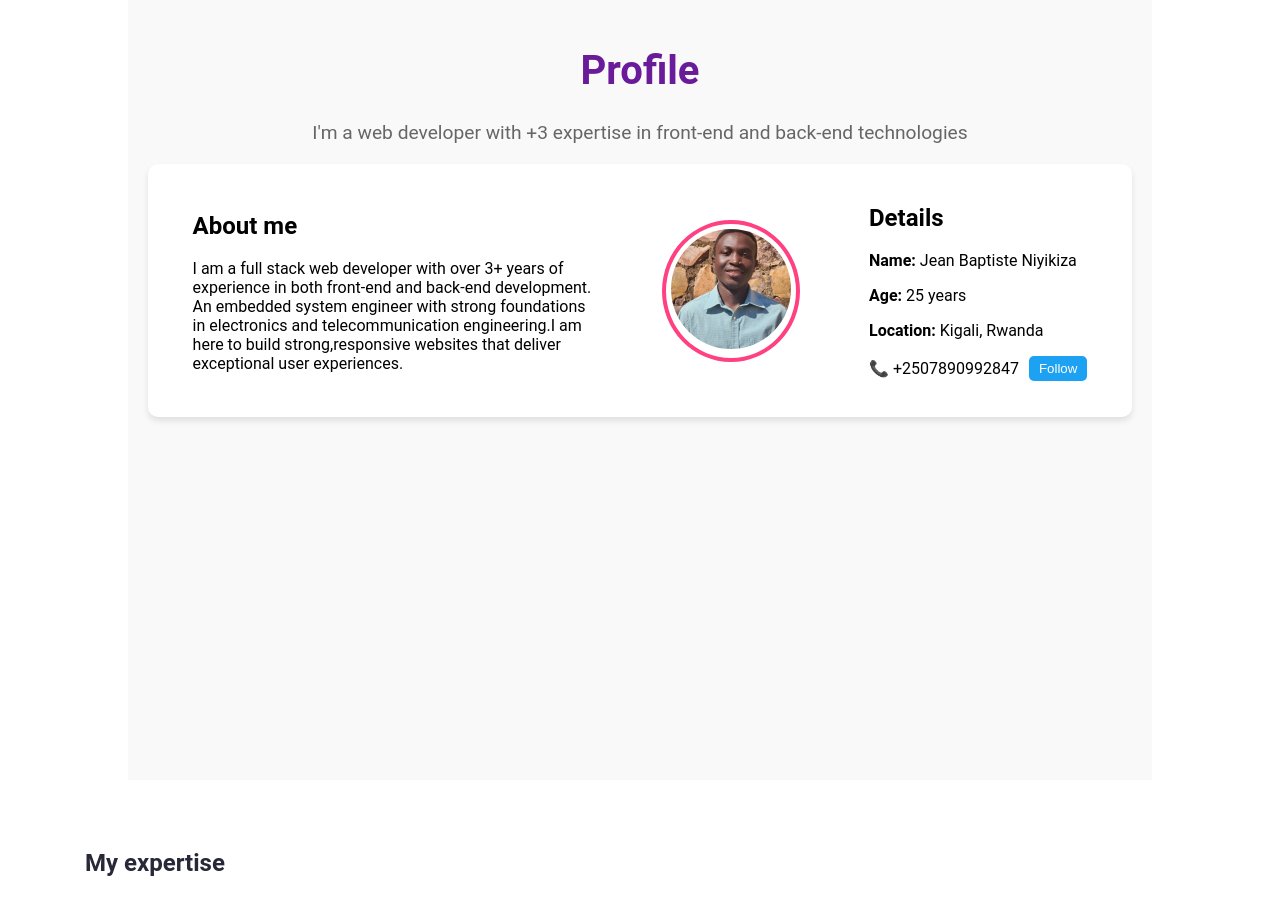
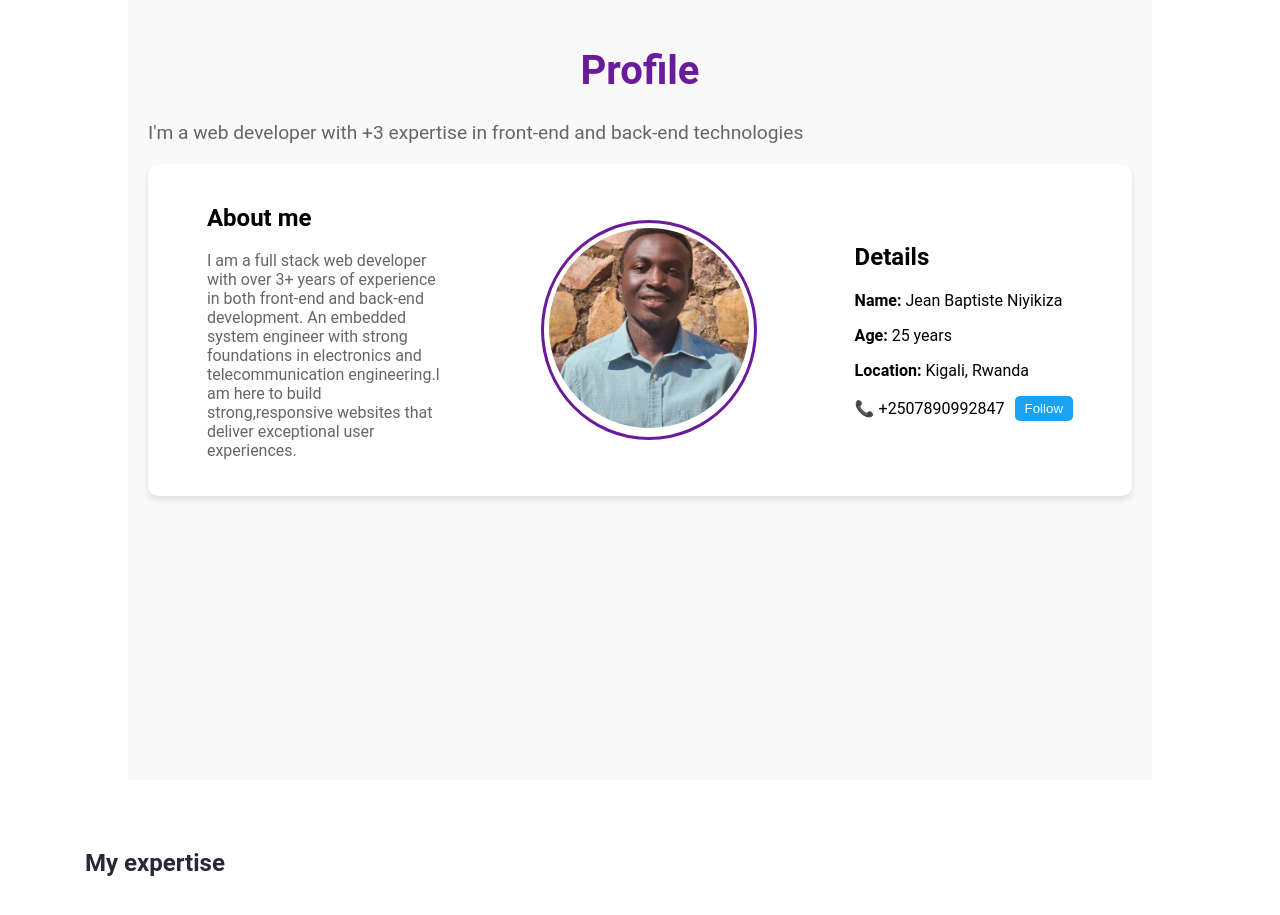
Before and after one commit to NIYIKIZA20/Personal_portifolio, a React (Create React App) app: page / in a window 1280 px wide. Shown: the part 800-1715 px from the top of the page. Built offline with nearby package versions, Linux system fonts and the light colour scheme.

Commit message:
8th March commit

```diff
--- a/src/App.css
+++ b/src/App.css
@@ -70,14 +70,7 @@ body.dark {
   color: var(--darkblue);
   background-color: var(--white);
 }
-.portfolioSection, .profile-container {  /* global section margin*/
-  position: relative;
-  margin: 0 10%;
-  height: calc(100vh - 60px);
-  overflow: hidden;
-
-}
-                                       /* Navbar Style */
+                                      /* Navbar Style */
 .navbar {
   display: flex;
   justify-content: flex-end;
@@ -213,25 +206,25 @@ body.dark {
   cursor: pointer;
   z-index: 2;
 }
-
                                   /* Profile/ about section styles */
 .profile-container {
   text-align: center;
   padding: 20px;
   background-color: #f9f9f9;
+  overflow-x: hidden;
+
 }
-
 .profile-title {
   font-size: 2.5rem;
   color: #6a1b9a;
 }
-
 .profile-subtitle {
+  display: flex;
+  flex-wrap: wrap;;
   font-size: 1.2rem;
   color: #666;
   margin-bottom: 20px;
 }
-
 .profile-content {
   display: flex;
   flex-direction: column;
@@ -244,27 +237,27 @@ body.dark {
   border-radius: 10px;
   box-shadow: 0 4px 6px rgba(0, 0, 0, 0.1);
 }
-
+.about-section p {
+  color: #666;
+  font-size: 1rem;
+}
 .about-section,
 .details-section {
-  max-width: 400px;
+  max-width: 25%;
   text-align: left;
 }
-
 .profile-image-container {
-  border: 4px solid #ff4081;
+  border: 3px solid #6a1b9a;
   border-radius: 50%;
   padding: 5px;
   overflow: hidden;
 }
-
 .profile-image {
-  width: 120px;
-  height: 120px;
+  width: 200px;
+  height: 200px;
   border-radius: 50%;
   object-fit: cover;
 }
-
 .contact-info {
   display: flex;
   align-items: center;
@@ -793,15 +786,25 @@ select {
     }
   }
 
-  @media (min-width: 768px) {
+  @media (min-width: 800px) {
     .profile-content {
       flex-direction: row;
       justify-content: space-around;
       align-items: center;
     }
+    .portfolioSection, .profile-container {  /* global section margin*/
+      position: relative;
+      margin: 0 10%;
+      height: calc(100vh - 60px);
+      overflow: hidden;
+    }
+    /* .about-section-div {
+      max-width: 500px;
+    } */
   }
 
   @media screen and (max-width: 800px) {
+
     .navHumburger {
       display: flex;
       z-index: 200;
--- a/src/Page/Home/AboutMe.js
+++ b/src/Page/Home/AboutMe.js
@@ -6,7 +6,7 @@ export default function AboutMe() {
         <p className="profile-subtitle">I'm a web developer with +3 expertise in front-end and back-end technologies</p>
 
         <div className="profile-content">
-          <div className="about-section">
+          <div className="about-section about-section-div">
             <h2>About me</h2>
             <p>
             I am a full stack web developer with over 3+ years of experience in both front-end and back-end development.
@@ -17,11 +17,11 @@ export default function AboutMe() {
             </p>
           </div>
 
-          <div className="profile-image-container">
+          <div className="profile-image-container about-section-div">
             <img src="./img/profile.jpg" alt="Profile" className="profile-image" />
           </div>
 
-          <div className="details-section">
+          <div className="details-section about-section-div">
             <h2>Details</h2>
             <p>
               <strong>Name:</strong> Jean Baptiste Niyikiza
```
